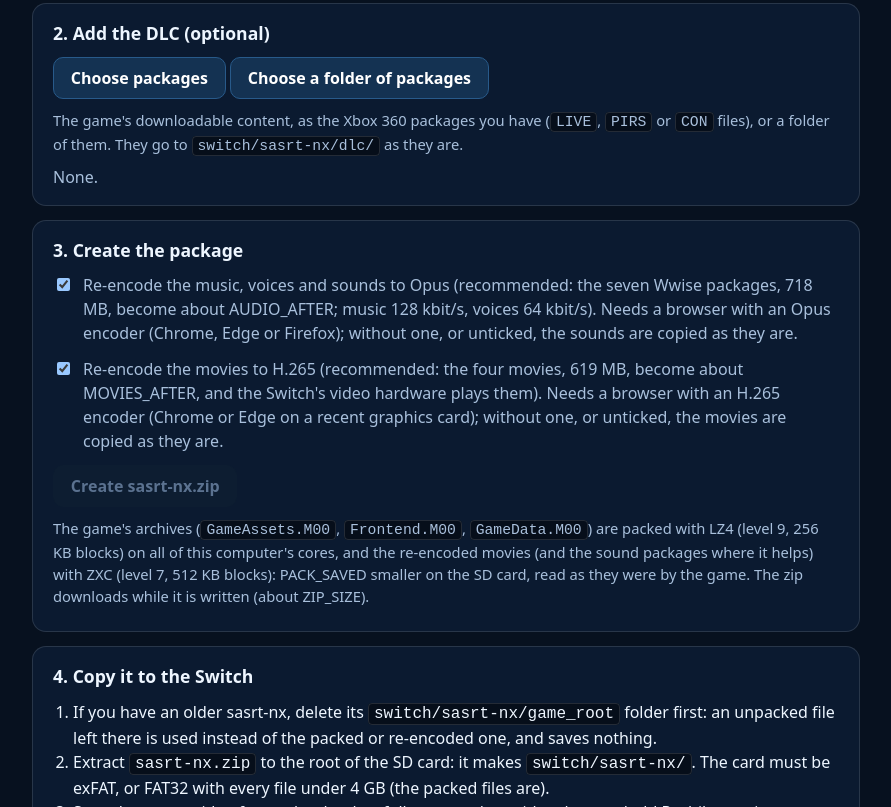
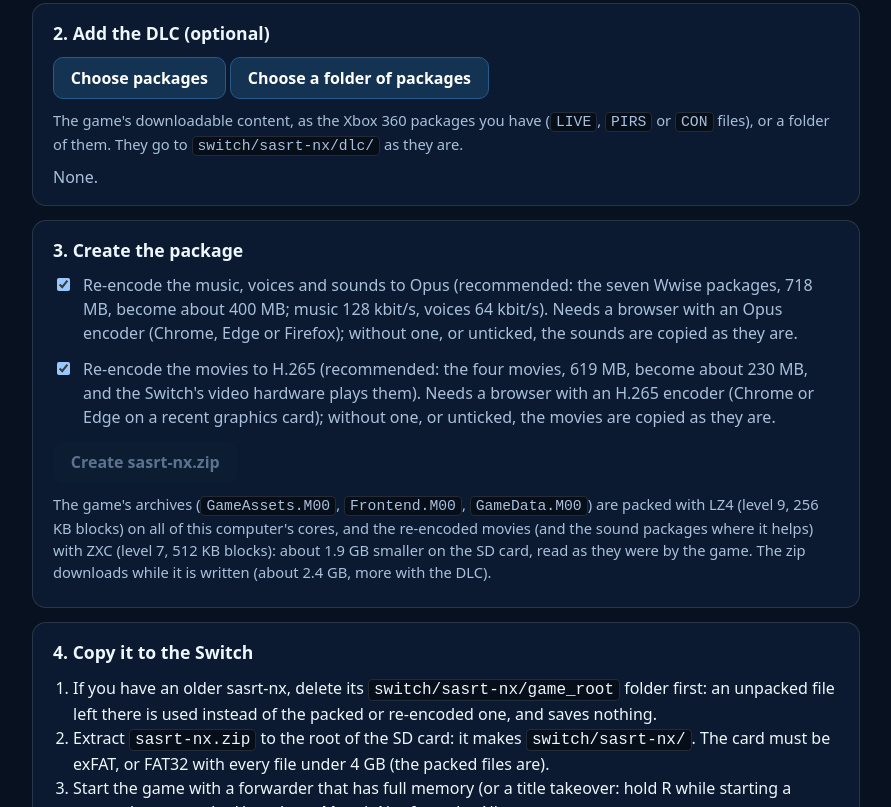
Before and after one commit to ChanseyIsTheBest/sasrt-nx-installer, a plain HTML site: page index.html in a window 1280 px wide. Shown: the part 589-1396 px from the top of the page, without its empty margins (194-1085 px from the left). Drawn offline with Linux system fonts and the light colour scheme.

Commit message:
Measured sizes on the page and the download estimate; check_zip for SASRT; mpeg1_node reads a USM; tags only where a frame starts
- Seven Wwise packages 685 -> 377 MiB as .xmop (ZXC saves under 5 % on each: none as .xmop.lz4b); the archives
  3,370 -> 1,586 MiB (LZ4); the movies about 35 % as .hevc.lz4b.
- test/xmop_check.mjs synthesizes a tag only in packets a frame starts in (xmo.h's rule): culdcept-nx's Synthesize
  tags any packet with room, and a last packet no frame starts in (first frame offset 0x7FFF, skip count 0) took its
  tag over the end of the frame that began before it, setting that frame's last bit.
- The page's Opus encoders at most 4 at once (a music sound's samples are ~90 MB).

Co-Authored-By: Claude Opus 5.5 <noreply@anthropic.com>

```diff
--- a/index.html
+++ b/index.html
@@ -89,17 +89,17 @@
          H.265 re-encodes -->
     <label class="option"><input id="audio" type="checkbox" checked>
       <span>Re-encode the music, voices and sounds to Opus (recommended: the seven Wwise packages, 718 MB, become about
-        AUDIO_AFTER; music 128 kbit/s, voices 64 kbit/s). Needs a browser with an Opus encoder (Chrome, Edge or Firefox);
+        400 MB; music 128 kbit/s, voices 64 kbit/s). Needs a browser with an Opus encoder (Chrome, Edge or Firefox);
         without one, or unticked, the sounds are copied as they are.</span></label>
     <label class="option"><input id="movies" type="checkbox" checked>
-      <span>Re-encode the movies to H.265 (recommended: the four movies, 619 MB, become about MOVIES_AFTER, and the
+      <span>Re-encode the movies to H.265 (recommended: the four movies, 619 MB, become about 230 MB, and the
         Switch's video hardware plays them). Needs a browser with an H.265 encoder (Chrome or Edge on a recent graphics
         card); without one, or unticked, the movies are copied as they are.</span></label>
     <button id="create" class="primary" disabled>Create sasrt-nx.zip</button>
     <p class="note">The game's archives (<code>GameAssets.M00</code>, <code>Frontend.M00</code>, <code>GameData.M00</code>)
       are packed with LZ4 (level 9, 256 KB blocks) on all of this computer's cores, and the re-encoded movies (and the sound
-      packages where it helps) with ZXC (level 7, 512 KB blocks): PACK_SAVED smaller on the SD card, read as they were by
-      the game. The zip downloads while it is written (about ZIP_SIZE).</p>
+      packages where it helps) with ZXC (level 7, 512 KB blocks): about 1.9 GB smaller on the SD card, read as they were by
+      the game. The zip downloads while it is written (about 2.4 GB, more with the DLC).</p>
     <progress id="bar" max="1" value="0" hidden></progress>
     <div id="log" role="log" aria-live="polite"></div>
   </section>
--- a/worker.js
+++ b/worker.js
@@ -20,7 +20,7 @@ import { reencodeUsm } from './lib/usmh.js';
 const ROOT = 'switch/sasrt-nx';
 // The share of a file left after packing, for the size of the download before it is known (test/game_node.mjs's
 // measures on SASRT's files; xmop: the seven packages together).
-const KEPT = { lz4: 0.62, zxc: 0.95, xmop: 0.45, hevc: 0.22 };
+const KEPT = { lz4: 0.47, zxc: 0.90, xmop: 0.55, hevc: 0.35 };  // 2026-11-21: GameAssets 44 %, Frontend 68 %
 const log = (text) => postMessage({ type: 'log', text });
 
 async function fetchBytes(url) {
@@ -193,7 +193,7 @@ self.onmessage = async ({ data }) => {
             }
           } else {
             const r = await makeXmop(bytes, xma, { path: f.path, pack: packs.indexOf(f.path), rules: config.audio.bitrates,
-                                                   jobs: Math.max(2, cores) });
+                                                   jobs: Math.min(4, cores) });  // a music sound's samples are ~90 MB
             why = r.why;
             if (r.parts) {
               const blob = new Blob(r.parts);
```
